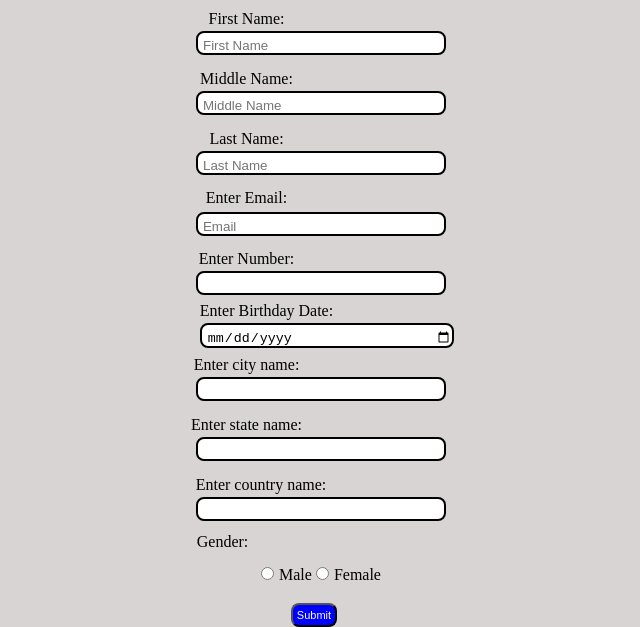
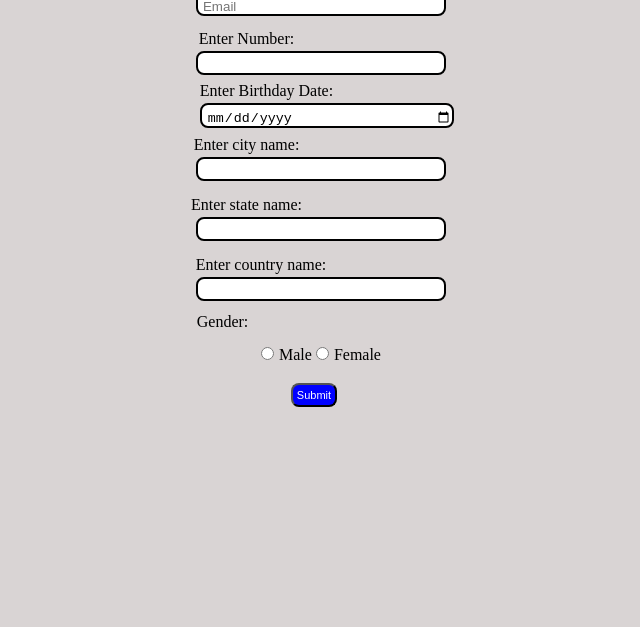
Before and after one commit to shashibhosale998/Registration-Form, a plain HTML site: page index.html in a window 1280 px wide. Shown: the part 307-934 px from the top of the page, without its empty margins (319-959 px from the left). After the commit the page ends 800 px from the top, so only its background shows below. Drawn offline with Linux system fonts and the light colour scheme.

Commit message:
Update style.css

```diff
--- a/style.css
+++ b/style.css
@@ -20,7 +20,7 @@ body {
     display: flex;
     justify-content: center;
     align-items: center;
-    margin-top: 250px;
+    margin-top: 30px;
 }
 
 .inputform {
```
